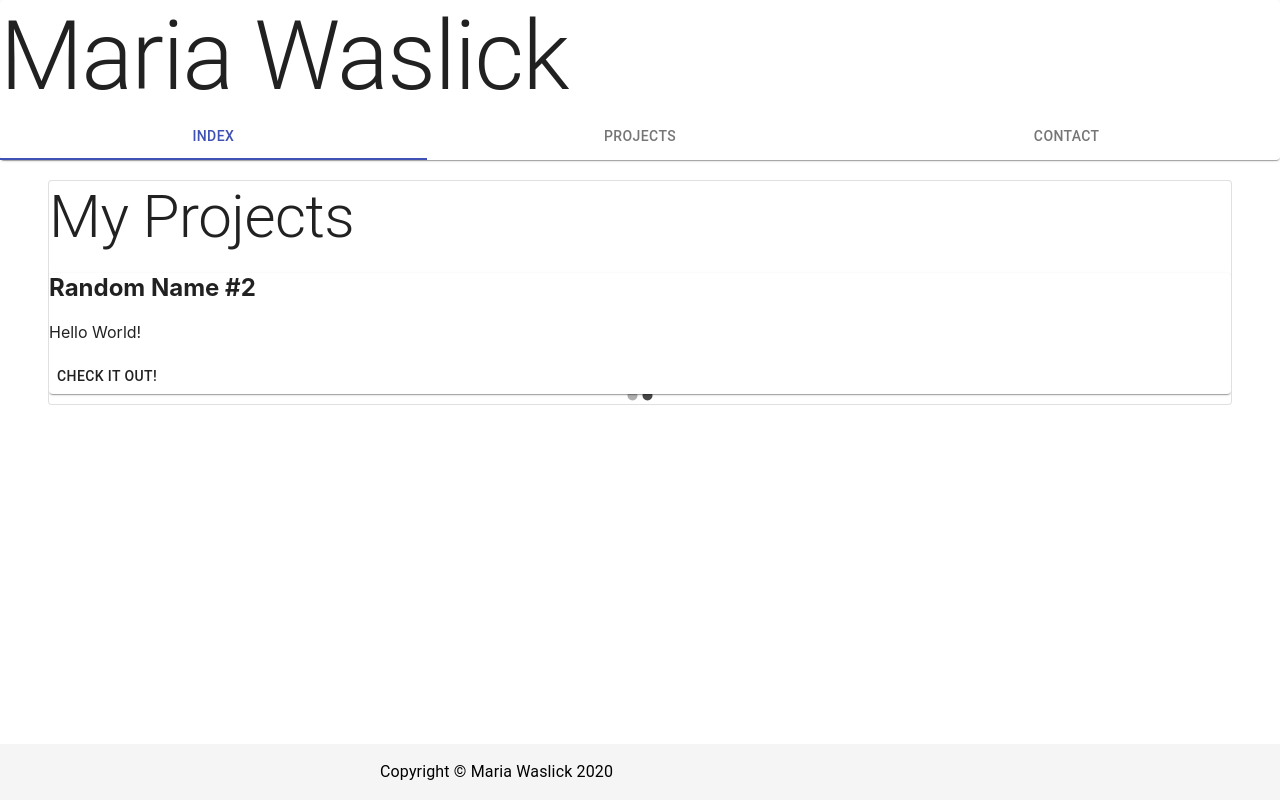
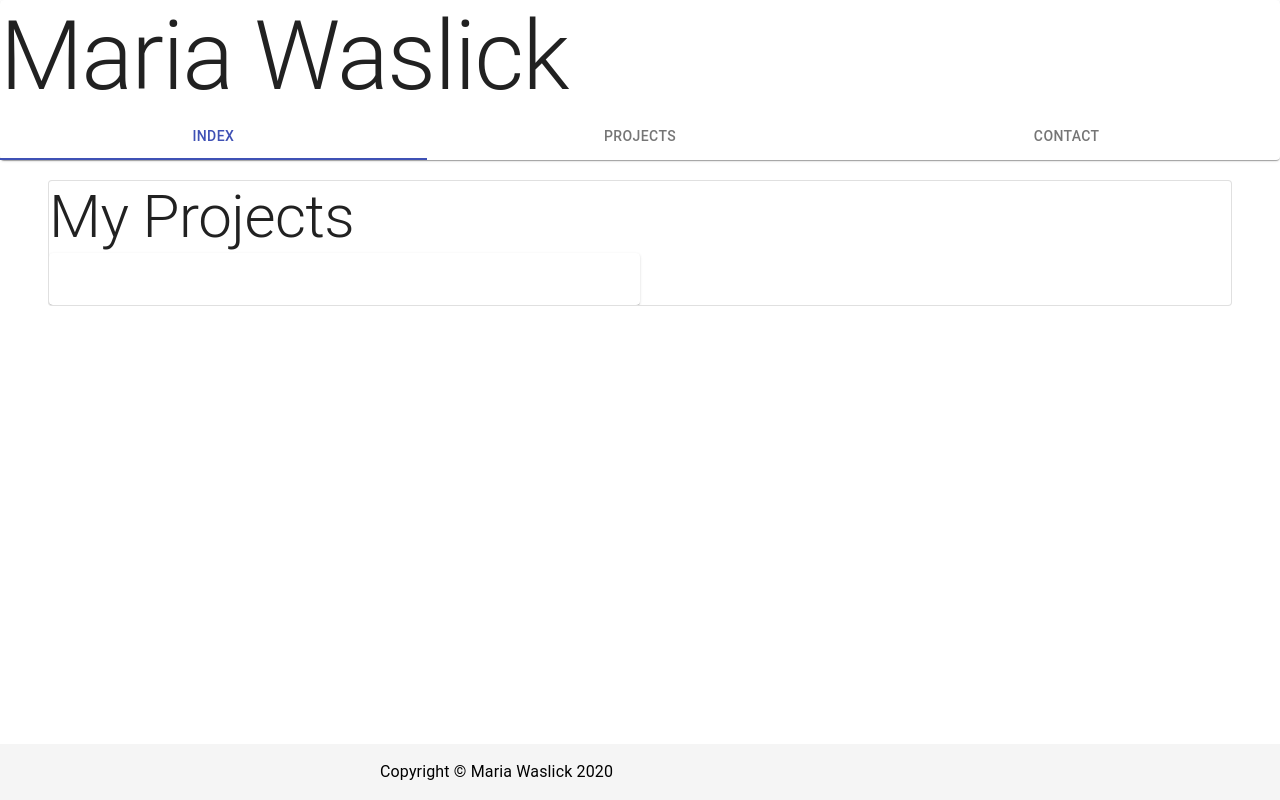
Before and after one commit to mwaslick/react-portfolio, a React (Create React App) app: page /projects in a window 1280 px wide. Built offline with nearby package versions, Linux system fonts and the light colour scheme.

Commit message:
updated project category

```diff
--- a/src/components/Project/Project.js
+++ b/src/components/Project/Project.js
@@ -1,17 +1,40 @@
 import React from "react";
+import { makeStyles } from '@material-ui/core/styles';
 import Paper from '@material-ui/core/Paper';
+import Grid from '@material-ui/core/Grid';
 import Typography from '@material-ui/core/Typography'
-import Button from '@material-ui/core/Button'
+
+const useStyles = makeStyles((theme) => ({
+    root: {
+      flexGrow: 1,
+    },
+    paper: {
+      padding: theme.spacing(2),
+      textAlign: 'center',
+      color: theme.palette.text.secondary,
+    },
+  }));
 
 export default function Project(props) {
+    const classes = useStyles();
+
     return (
-        <Paper>
-            <h2>{props.project.name}</h2>
-            <p>{props.project.description}</p>
+        <Grid item xs={12} sm={6}>
+          <Paper className={classes.paper}>
+              <Typography variant="h3" component="h4">
+                  {props.title}
+              </Typography>
 
-            <Button className="CheckButton">
-                Check it out!
-            </Button>
-        </Paper>
+              <img src={props.img} alt={props.title} className="projectImg">
+                </img>
+
+              <Typography variant ="body1">
+                {props.description}
+              </Typography>
+
+
+          </Paper>
+        </Grid>
     )
+
 }
--- a/src/components/ProjectCarousel/ProjectCarousel.js
+++ /dev/null
@@ -1,26 +0,0 @@
-import React from 'react';
-import Carousel from 'react-material-ui-carousel'
-import {Paper} from '@material-ui/core'
-import Project from '../Project/Project'
-
-export default function ProjectCarousel(props) {
-    const projects = [
-        {
-            name: "Random Name #1",
-            description: "Probably the most random thing you have ever seen!"
-        },
-        {
-            name: "Random Name #2",
-            description: "Hello World!"
-        }
-    ]
-
-    return (
-        <Carousel>
-            {
-                projects.map( (project, i) => <Project key={i} project={project} /> )
-            }
-
-        </Carousel>
-    )
-}
--- a/src/pages/Projects.js
+++ b/src/pages/Projects.js
@@ -1,6 +1,6 @@
 import React from "react";
 import Container from '@material-ui/core/Container';
-import ProjectCarousel from '../components/ProjectCarousel/ProjectCarousel'
+import Project from '../components/Project/Project'
 import PageCard from '../components/PageCard/PageCard';
 import Typography from '@material-ui/core/Typography';
 
@@ -11,7 +11,7 @@ function Index() {
             <PageCard
             title="My Projects"
 
-            body= {<ProjectCarousel />}
+            body= {<Project />}
 
 
 
```
